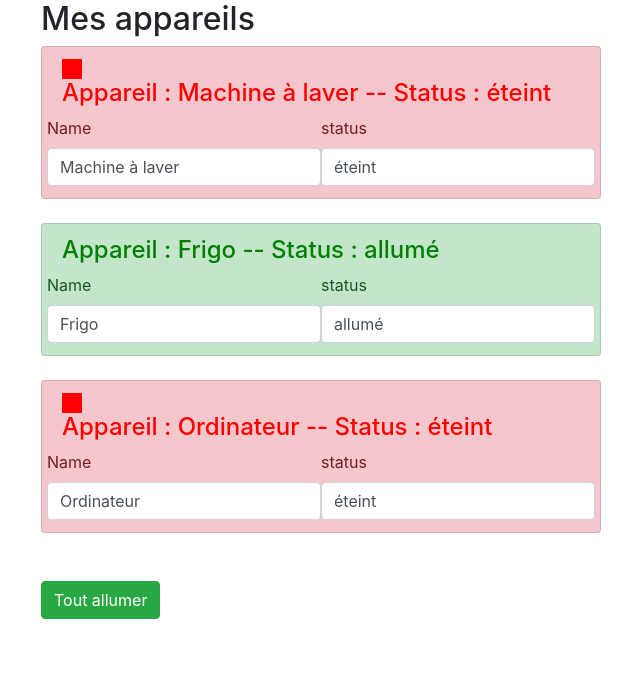
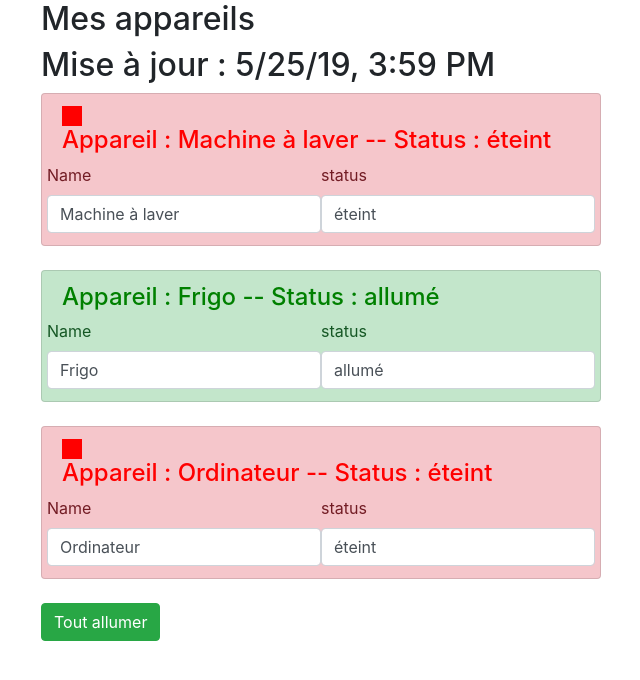
Before and after one commit to AhmedSoftware/angular7ArticleProject, an Angular app: page / in a window 1280 px wide. Shown: the top 680 px of the page, without its empty margins (29-669 px from the left). Built offline with nearby package versions, Linux system fonts and the light colour scheme.

Commit message:
les pipes en simulant un service http

```diff
--- a/src/app/app.component.html
+++ b/src/app/app.component.html
@@ -2,11 +2,11 @@
   <div class="row">
     <div class="col-xs-12">
       <h2> Mes appareils</h2>
+      <h2> Mise à jour : {{ lastUpdate |async|date :'short'}}</h2>
       <ul *ngFor ="let appareil of appareils" class="list-group">
         <app-appareil [appareilName]="appareil.name" [appareilStatus]="appareil.status"></app-appareil>
         <br>
       </ul>
-      <br>
       <button class="btn btn-success"
               [disabled]="!isAuth"
               (click)="onAllumer()"> Tout allumer</button>
--- a/src/app/app.component.ts
+++ b/src/app/app.component.ts
@@ -7,7 +7,12 @@
 })
 export class AppComponent {
   isAuth=false;
-
+  lastUpdate = new Promise((resolve,reject)=>{
+    const date = new Date();
+    setTimeout(()=>{
+      resolve(date);
+    },2000);
+  });
   appareils=[
    {
      name:'Machine à laver',
```
